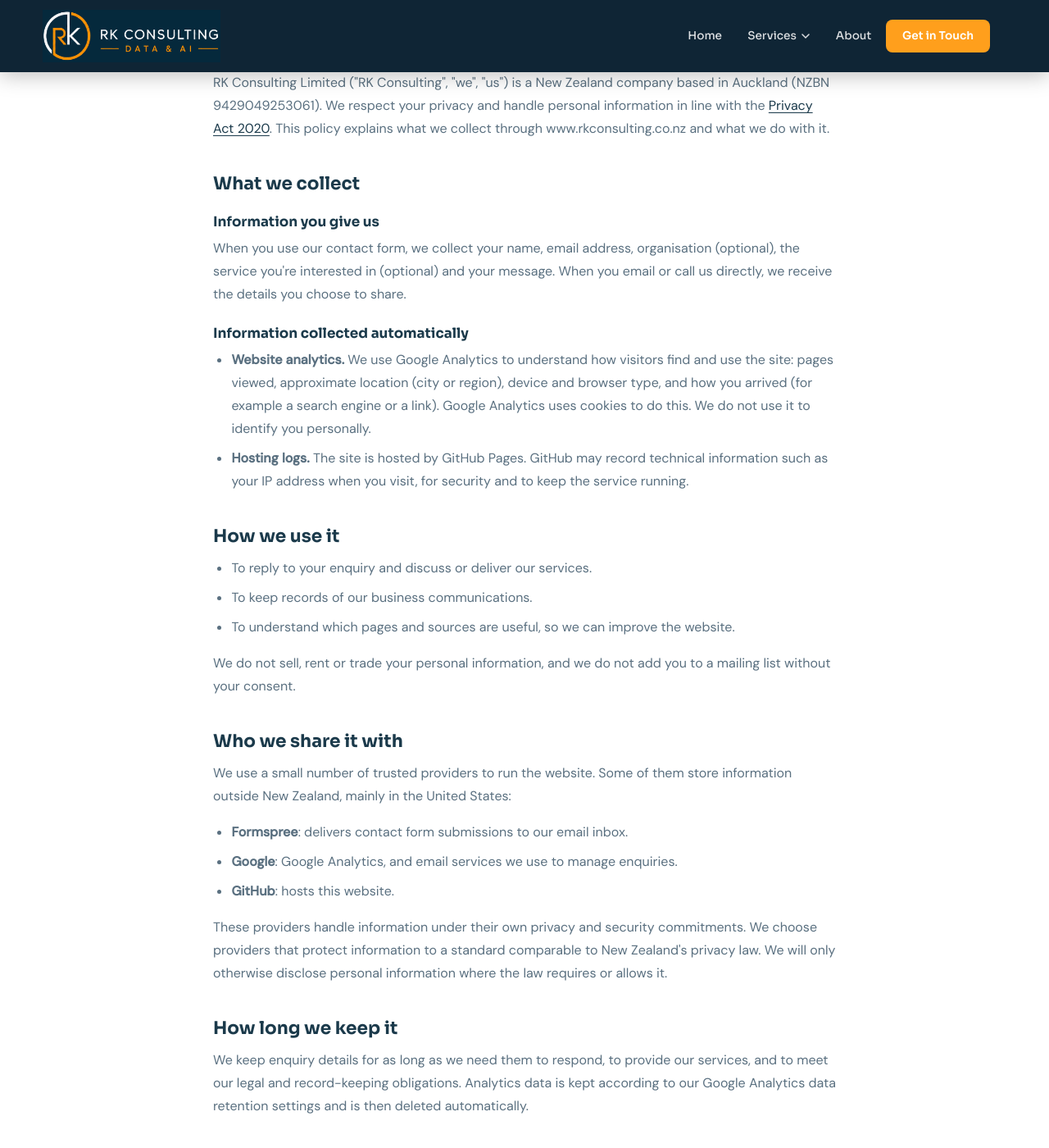
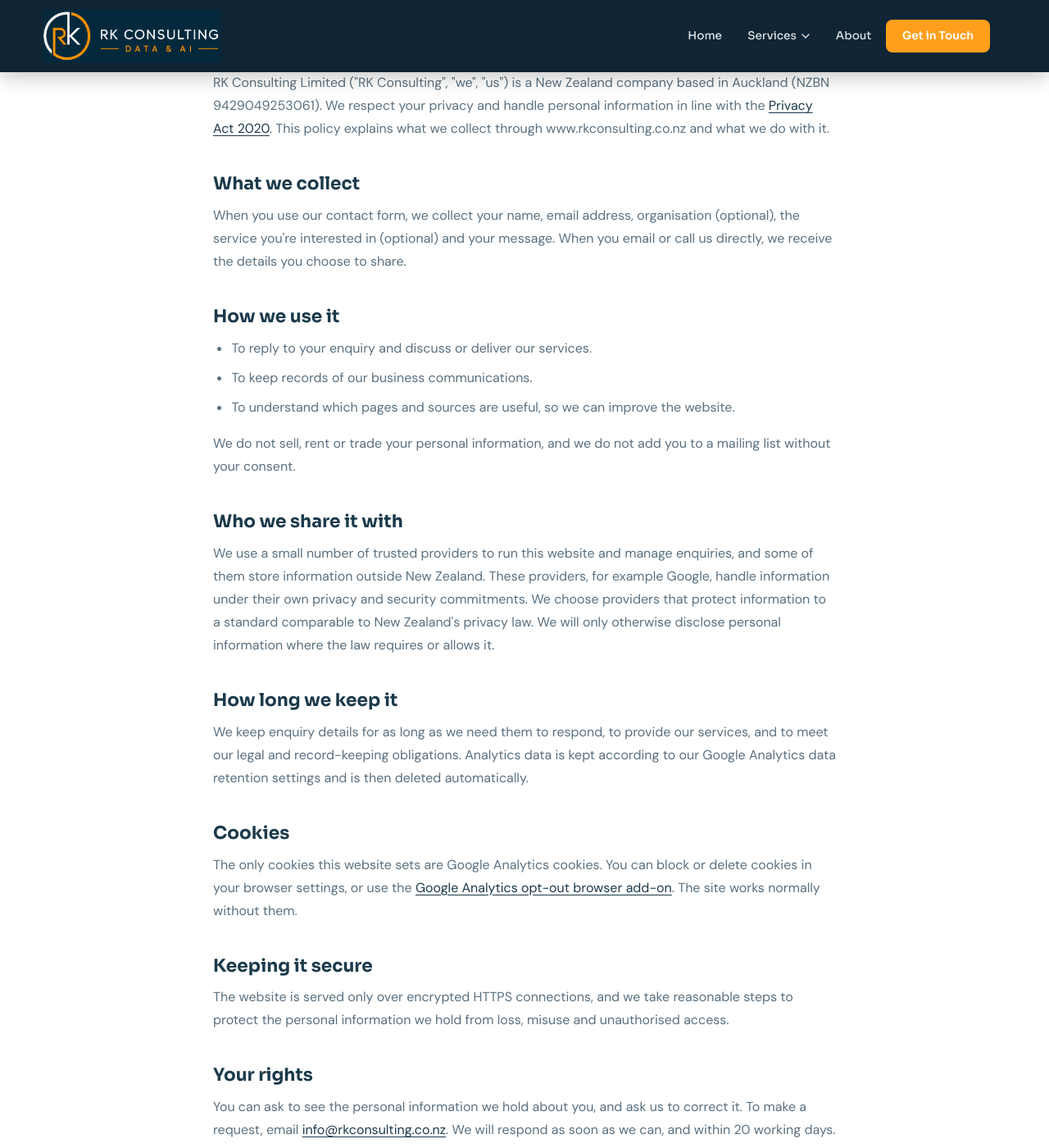
Before and after one commit to rkconsultingnz/rkconsultingnz.github.io, a Jekyll site: the page built from privacy.html, in a window 1280 px wide and 1400 px high, scrolled down 442 px. Shown: the whole window at 82% size. Built offline with Jekyll 4.4.1, drawn with Linux system fonts in a browser that asks for light colours.

Commit message:
Simplify privacy policy: no hosting or form-provider details
Co-Authored-By: Claude Opus 5.5 <noreply@anthropic.com>
Claude-Session: https://claude.ai/code/session_016rPhsbE8KTFDMdVmhpC3P9

```diff
--- a/privacy.html
+++ b/privacy.html
@@ -2,7 +2,7 @@
 layout: default
 permalink: /privacy/
 title: "Privacy Policy | RK Consulting"
-description: "How RK Consulting Limited collects, uses and protects personal information submitted through this website, in line with the New Zealand Privacy Act 2020."
+description: "How RK Consulting Limited collects, uses and protects personal information, in line with the New Zealand Privacy Act 2020."
 last_modified_at: 2026-10-09
 breadcrumb: Privacy Policy
 ---
@@ -21,13 +21,7 @@ breadcrumb: Privacy Policy
       <p>RK Consulting Limited ("RK Consulting", "we", "us") is a New Zealand company based in Auckland (NZBN 9429049253061). We respect your privacy and handle personal information in line with the <a href="https://www.privacy.org.nz/privacy-act-2020/" rel="noopener" target="_blank">Privacy Act 2020</a>. This policy explains what we collect through www.rkconsulting.co.nz and what we do with it.</p>
 
       <h2>What we collect</h2>
-      <h3>Information you give us</h3>
       <p>When you use our contact form, we collect your name, email address, organisation (optional), the service you're interested in (optional) and your message. When you email or call us directly, we receive the details you choose to share.</p>
-      <h3>Information collected automatically</h3>
-      <ul>
-        <li><strong>Website analytics.</strong> We use Google Analytics to understand how visitors find and use the site: pages viewed, approximate location (city or region), device and browser type, and how you arrived (for example a search engine or a link). Google Analytics uses cookies to do this. We do not use it to identify you personally.</li>
-        <li><strong>Hosting logs.</strong> The site is hosted by GitHub Pages. GitHub may record technical information such as your IP address when you visit, for security and to keep the service running.</li>
-      </ul>
 
       <h2>How we use it</h2>
       <ul>
@@ -38,13 +32,7 @@ breadcrumb: Privacy Policy
       <p>We do not sell, rent or trade your personal information, and we do not add you to a mailing list without your consent.</p>
 
       <h2>Who we share it with</h2>
-      <p>We use a small number of trusted providers to run the website. Some of them store information outside New Zealand, mainly in the United States:</p>
-      <ul>
-        <li><strong>Formspree</strong>: delivers contact form submissions to our email inbox.</li>
-        <li><strong>Google</strong>: Google Analytics, and email services we use to manage enquiries.</li>
-        <li><strong>GitHub</strong>: hosts this website.</li>
-      </ul>
-      <p>These providers handle information under their own privacy and security commitments. We choose providers that protect information to a standard comparable to New Zealand's privacy law. We will only otherwise disclose personal information where the law requires or allows it.</p>
+      <p>We use a small number of trusted providers to run this website and manage enquiries, and some of them store information outside New Zealand. These providers, for example Google, handle information under their own privacy and security commitments. We choose providers that protect information to a standard comparable to New Zealand's privacy law. We will only otherwise disclose personal information where the law requires or allows it.</p>
 
       <h2>How long we keep it</h2>
       <p>We keep enquiry details for as long as we need them to respond, to provide our services, and to meet our legal and record-keeping obligations. Analytics data is kept according to our Google Analytics data retention settings and is then deleted automatically.</p>
```
